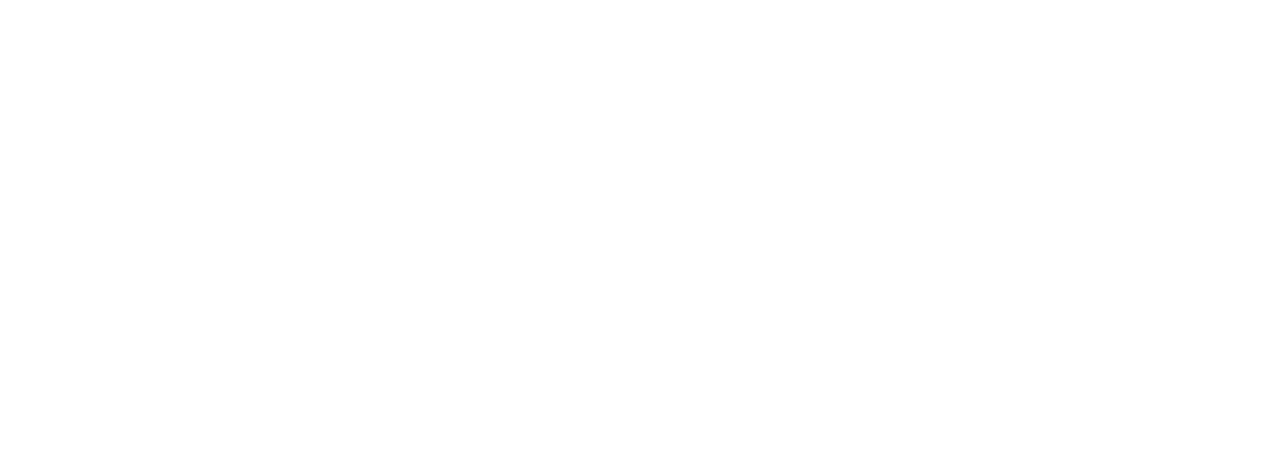
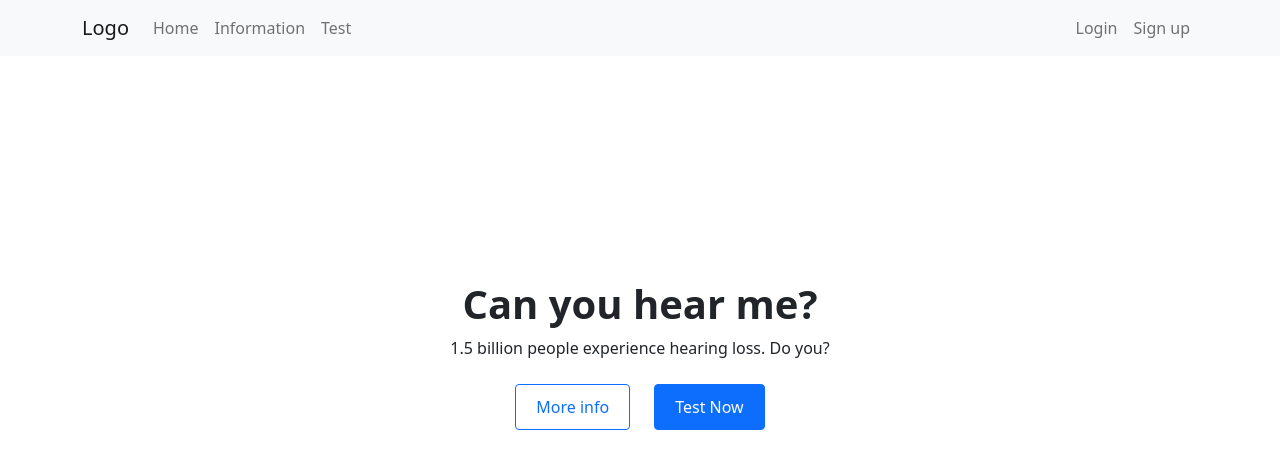
Before and after one commit to jadenlohh/geekout-2022, a React (Create React App) app in the folder frontend/: page / in a window 1280 px wide. Before the commit this address had no page. Shown: the top 468 px of the page. Built offline with nearby package versions, Linux system fonts and the light colour scheme.

Commit message:
chore: update home and navigation

```diff
--- a/frontend/public/index.html
+++ b/frontend/public/index.html
@@ -14,5 +14,7 @@
     <noscript>You need to enable JavaScript to run this app.</noscript>
 
     <div id="root"></div>
+
+    <script>(function(){var s = document.createElement("script");s.setAttribute("data-account","kqmGj1yzxX");s.setAttribute("src","https://cdn.userway.org/widget.js");document.body.appendChild(s);})();</script><noscript>Enable JavaScript to ensure <a href="https://userway.org">website accessibility</a></noscript>
   </body>
 </html>
--- a/frontend/src/App.js
+++ b/frontend/src/App.js
@@ -3,6 +3,7 @@
 import Login from "./pages/Login";
 import Register from "./pages/Register";
 import Test from "./pages/Test";
+import Home  from "./pages/Home";
 
 function App() {
     return (
@@ -10,6 +11,7 @@
             <div style={{ margin: "0", padding: "0" }}>
                 <Router>
                     <Routes>
+                        <Route path="/" element={<Home />} />
                         <Route path="/login" element={<Login />} />
                         <Route path="/register" element={<Register />} />
                         <Route path="/test" element={<Test />} />
--- a/frontend/src/components/NavigationBar.js
+++ b/frontend/src/components/NavigationBar.js
@@ -1,18 +1,19 @@
 import React from "react";
 import { Container, Navbar, Nav } from 'react-bootstrap';
 import 'bootstrap/dist/css/bootstrap.min.css';
+
 
 
 function NavigationBar() {
     return (
         <Navbar bg="light" expand="lg">
             <Container>
-                <Navbar.Brand href="#home">React-Bootstrap</Navbar.Brand>
+                <Navbar.Brand>Logo</Navbar.Brand>
                 <Navbar.Toggle aria-controls="basic-navbar-nav" />
                 <Navbar.Collapse id="basic-navbar-nav">
                     <Nav className="me-auto">
                         <Nav.Link href="/">Home</Nav.Link>
-                        <Nav.Link href="/info">Info</Nav.Link>
+                        <Nav.Link href="/info">Information</Nav.Link>
                         <Nav.Link href="/test">Test</Nav.Link>
                     </Nav>
                 </Navbar.Collapse>
--- /dev/null
+++ b/frontend/src/pages/Home.jsx
@@ -0,0 +1,31 @@
+import React from 'react';
+import { Button } from 'react-bootstrap';
+import 'bootstrap/dist/css/bootstrap.min.css';
+import NavigationBar from '../components/NavigationBar';
+
+
+function Home() {
+    return (
+        <>
+            <NavigationBar />
+            <div style={{textAlign: "center", display: "flex", justifyContent: "center", marginTop: "28vh"}}>
+                <div style={{height: "fit-content"}}>
+                    <h1 >
+                        <b>Can you hear me?</b>
+                    </h1>
+
+                    <p>1.5 billion people experience hearing loss. Do you?</p>
+                    <Button variant="outline-primary" type="submit" className="shadow-none mt-2 me-4" style={{padding: "10px 20px"}} href="/info">
+                        More info
+                    </Button>
+
+                    <Button variant="primary" type="submit" className="shadow-none mt-2" style={{padding: "10px 20px"}} href="/test">
+                        Test Now
+                    </Button>
+                </div>
+            </div>
+        </>
+    );
+};
+
+export default Home;
```
